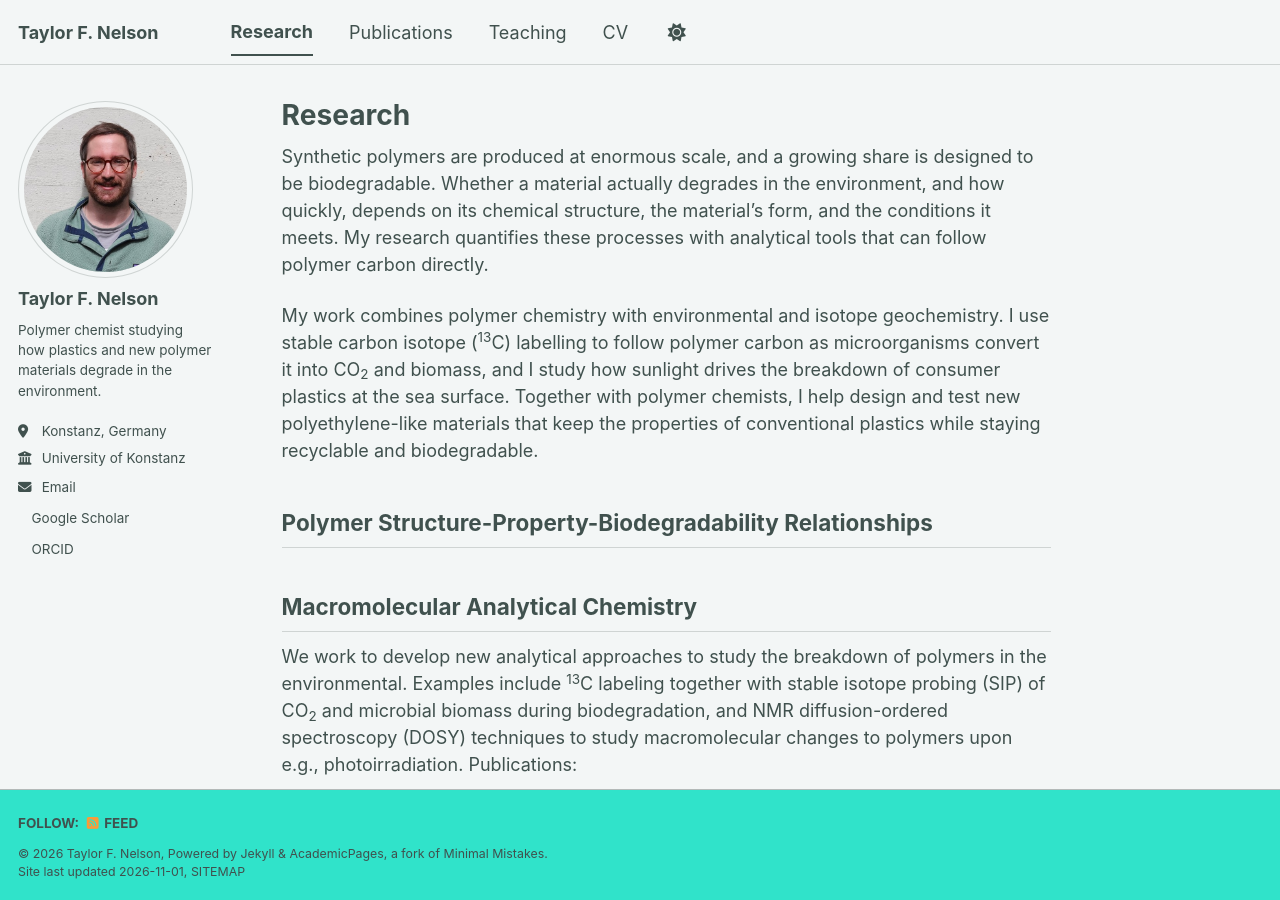
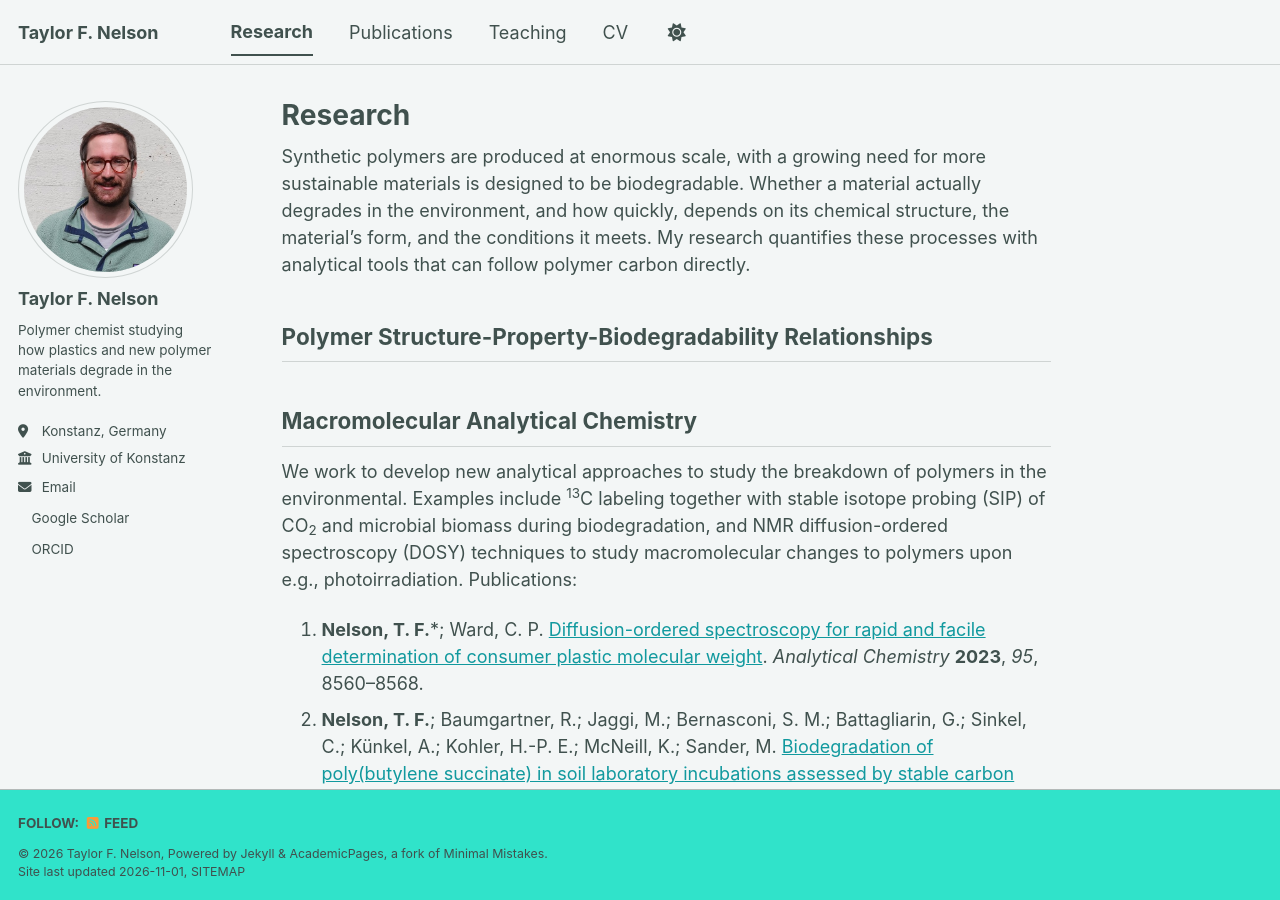
Before and after one commit to nelson-research-group/nelson-research-group.github.io, a Jekyll site: the page built from _pages/research.md, in a window 1280 px wide and 900 px high. Built offline with Jekyll 4.4.1, drawn with Linux system fonts in a browser that asks for light colours; a style sheet for code colours, icons or effects is not loaded.

Commit message:
Update research.md

```diff
--- a/_pages/research.md
+++ b/_pages/research.md
@@ -5,9 +5,9 @@ permalink: /research/
 author_profile: true
 ---
 
-Synthetic polymers are produced at enormous scale, and a growing share is designed to be biodegradable. Whether a material actually degrades in the environment, and how quickly, depends on its chemical structure, the material's form, and the conditions it meets. My research quantifies these processes with analytical tools that can follow polymer carbon directly.
+Synthetic polymers are produced at enormous scale, with a growing need for more sustainable materials  is designed to be biodegradable. Whether a material actually degrades in the environment, and how quickly, depends on its chemical structure, the material's form, and the conditions it meets. My research quantifies these processes with analytical tools that can follow polymer carbon directly.
 
-My work combines polymer chemistry with environmental and isotope geochemistry. I use stable carbon isotope (<sup>13</sup>C) labelling to follow polymer carbon as microorganisms convert it into CO<sub>2</sub> and biomass, and I study how sunlight drives the breakdown of consumer plastics at the sea surface. Together with polymer chemists, I help design and test new polyethylene-like materials that keep the properties of conventional plastics while staying recyclable and biodegradable.
+
 
 Polymer Structure-Property-Biodegradability Relationships {#relationships}
 ------
```
